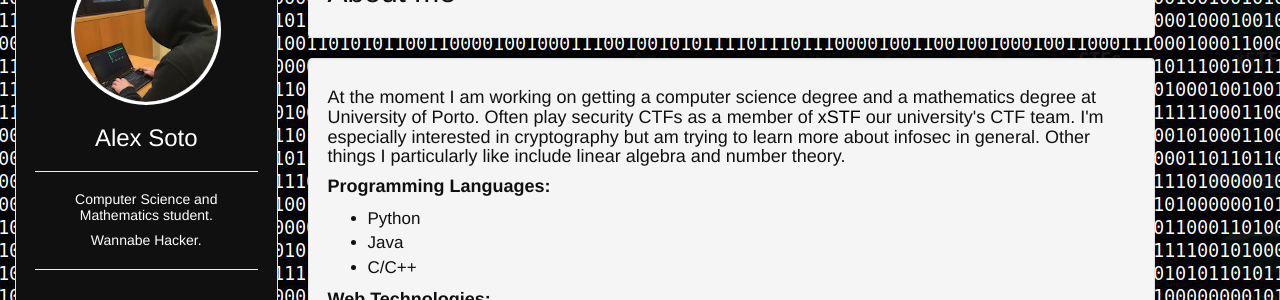
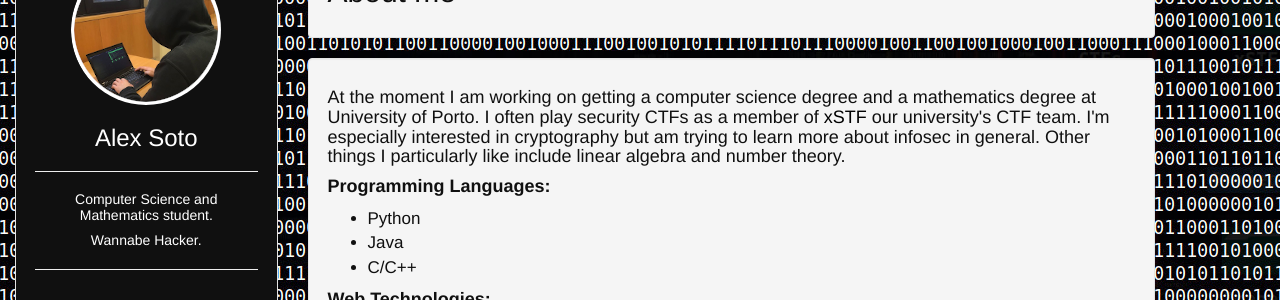
Before and after one commit to 0xA2/0xA2.github.io, a Jekyll site: the page built from about.html, in a window 1280 px wide and 974 px high. Shown: the part 125-425 px from the top of the window. Built offline with Jekyll 4.4.1, drawn with Linux system fonts in a browser that asks for light colours.

```diff
--- a/about.html
+++ b/about.html
@@ -8,7 +8,7 @@ layout: default
 
 <div class="well article">
 
-    <h4><p>At the moment I am working on getting a computer science degree and a mathematics degree at University of Porto. Often play security CTFs as a member of <a href="https://ctftime.org/team/15341">xSTF</a> our university's CTF team. I'm especially interested in cryptography but am trying to learn more about infosec in general. Other things I particularly like include linear algebra and number theory.</p></h4>
+    <h4><p>At the moment I am working on getting a computer science degree and a mathematics degree at University of Porto. I often play security CTFs as a member of <a href="https://ctftime.org/team/15341">xSTF</a> our university's CTF team. I'm especially interested in cryptography but am trying to learn more about infosec in general. Other things I particularly like include linear algebra and number theory.</p></h4>
 
     <h4><b>Programming Languages:</b></h4>
         <ul>
```
